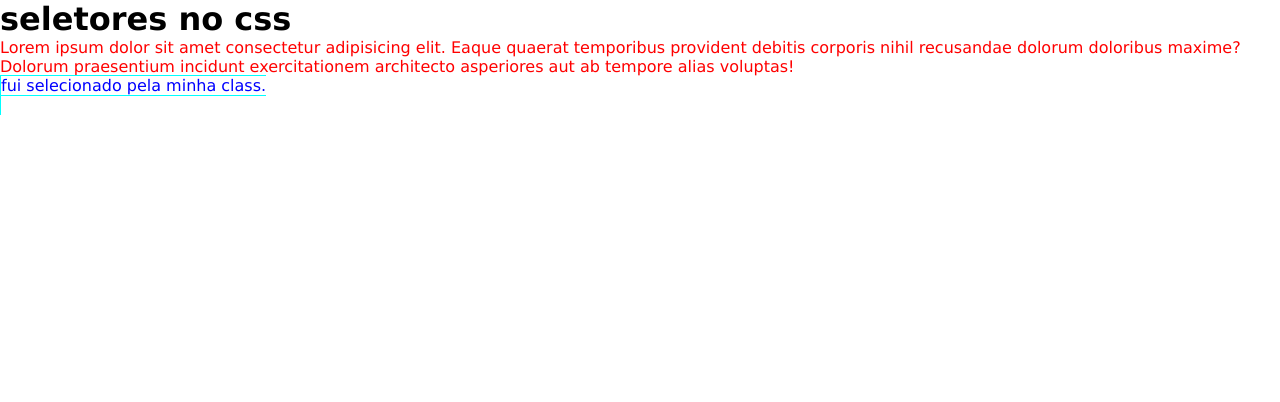
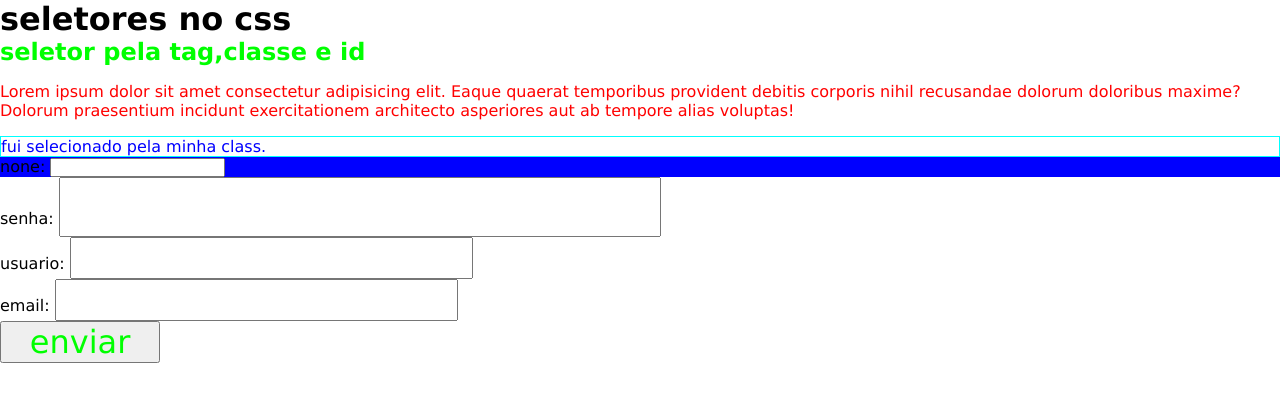
Before and after one commit to Saopaulo2005/seletores_css, a plain HTML site: page index.html in a window 1280 px wide. Drawn offline with Linux system fonts and the light colour scheme.

Commit message:
trablho finalizado

```diff
--- a/index.html
+++ b/index.html
@@ -12,8 +12,34 @@
         <h1>seletores no css</h1>
     </header>
     <main>
+        <h2 id="titulo">seletor pela tag,classe e id</h2>
         <p>Lorem ipsum dolor sit amet consectetur adipisicing elit. Eaque quaerat temporibus provident debitis corporis nihil recusandae dolorum doloribus maxime? Dolorum praesentium incidunt exercitationem architecto asperiores aut ab tempore alias voluptas!</p>
-        <pc class="paragrafo">fui selecionado pela minha class.</p>
+        <p class="paragrafo">fui selecionado pela minha class.</p>
+            <form action="" class="cadastro-form">
+                <div>
+                    <label for="">none:</label>
+                    <input type="text">
+                </div>
+
+                <div>
+                    <label for="">senha:</label>
+                    <input type="password">
+                </div>
+            </form>
+
+            <form action="" class="login-form">
+                <div>
+                    <label for="">usuario:</label>
+                    <input type="password">
+                </div>
+
+                <div>
+                    <label for="">email:</label>
+                    <input type="email">
+                </div>
+
+                <input type="button" value="enviar">
+            </form>
     </main>
 </body>
 </html>
--- a/style.css
+++ b/style.css
@@ -10,10 +10,37 @@
 
 p {
     color: red;
+
 }
 /* seletor pela class */
 
 .paragrafo{
     border: 1px solid cyan;
     color: blue;
+    margin-top: 1rem;
 }
+
+#titulo{
+    color: #0F0;
+    margin-bottom: 1rem;
+}
+/* seletor por id  */
+/* seletor pelo atributo */
+input[type="password"]{
+    font-size: 3rem;
+}
+/* seltor por descente*/
+.login-form input{
+    font-size: 2rem;
+    color: red;
+}
+/* filhos */
+.login-form > input{
+    width: 10rem;
+    color: #0F0;
+}
+/* pseudo-classes */
+.cadastro-form div:nth-last-of-type(2){
+   background: blue;
+
+}
```
